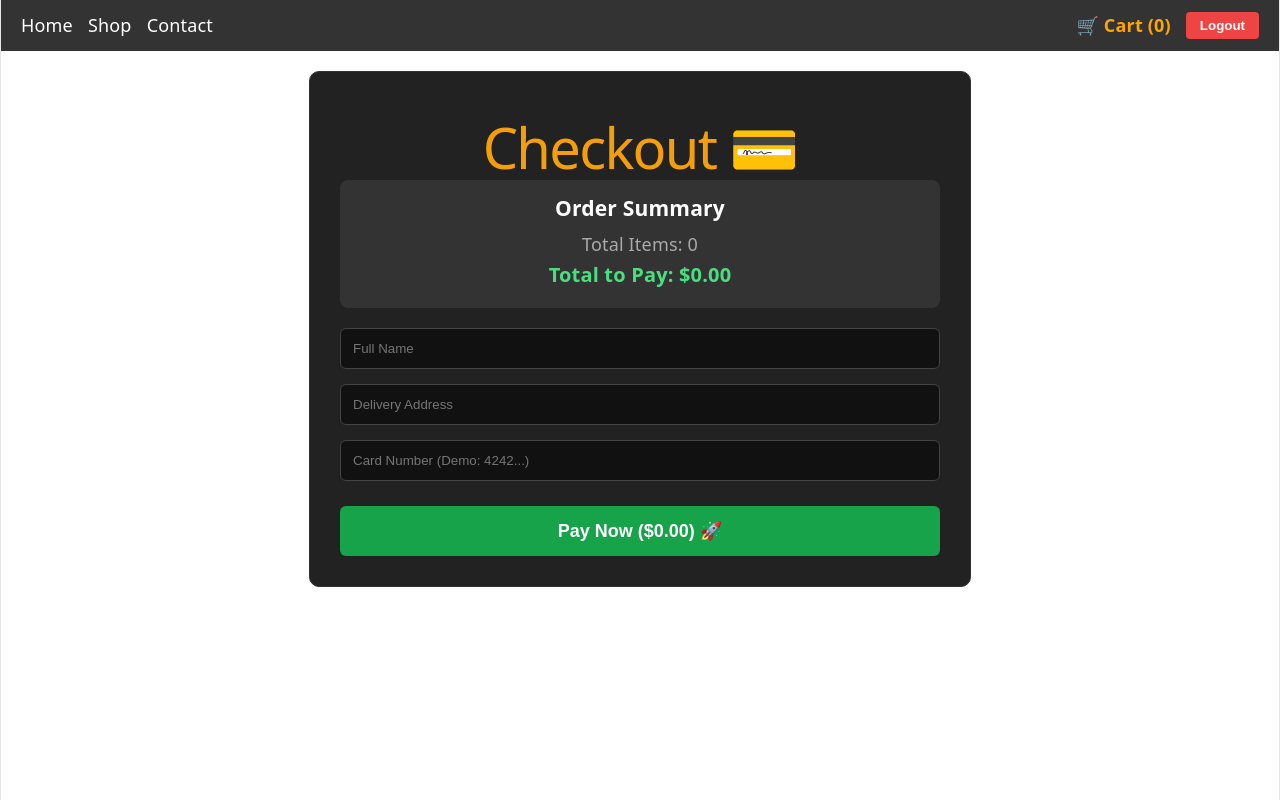
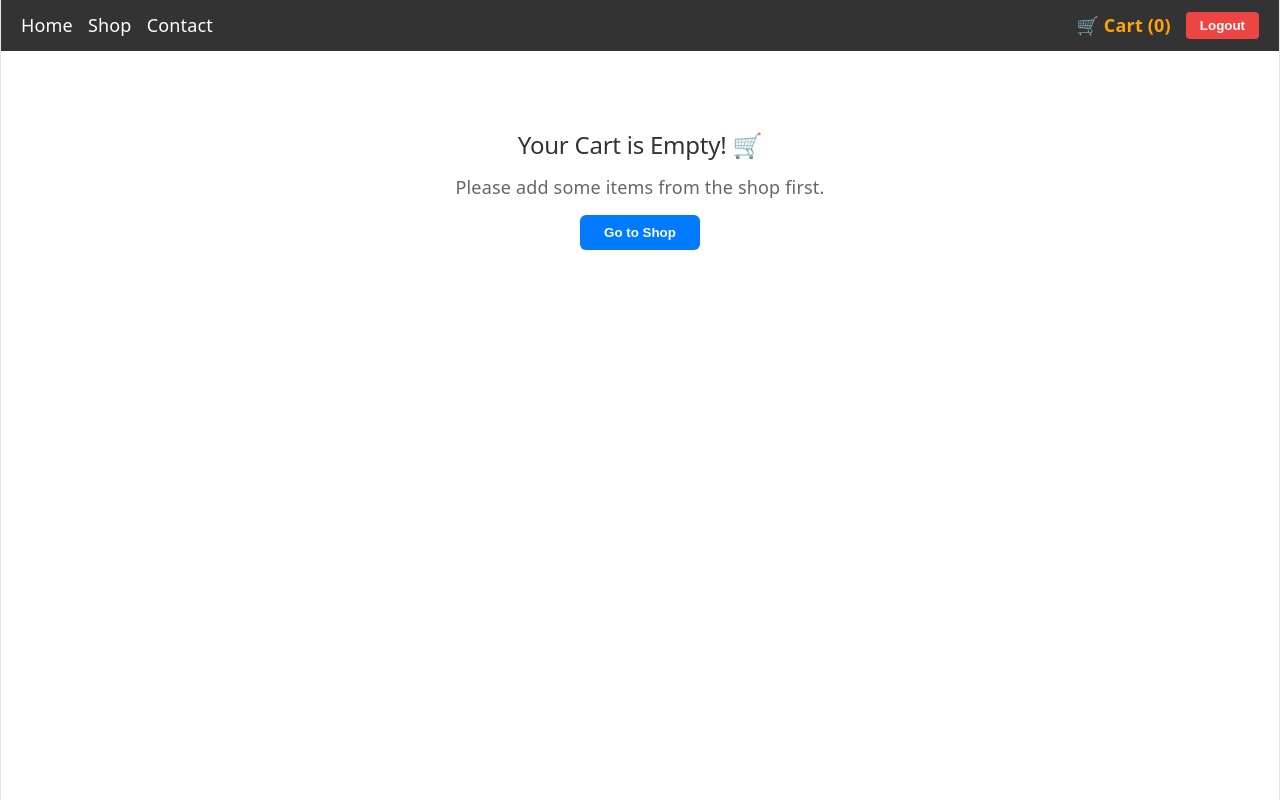
Before and after one commit to shashank113333/shopzone-spa, a React (Vite) app in the folder shopzone/: page /checkout in a window 1280 px wide. Both pictures are taken after a click on the button "Login as Guest 👤". Built offline with nearby package versions, Linux system fonts and the light colour scheme.

Commit message:
Fix continue shopping instant navigation

```diff
--- a/shopzone/src/pages/Checkout.jsx
+++ b/shopzone/src/pages/Checkout.jsx
@@ -1,103 +1,177 @@
-import { useState, useContext } from 'react';
+import React, { useState, useContext } from 'react';
+import { useNavigate } from 'react-router-dom';
 import { CartContext } from '../context/CartContext';
-import { useNavigate } from 'react-router-dom';
 
 function Checkout() {
   const { cart, clearCart } = useContext(CartContext);
-  const [isPaid, setIsPaid] = useState(false);
   const navigate = useNavigate();
 
-  const totalPrice = cart.reduce((total, item) => total + (item.price * item.quantity), 0);
+  const [formData, setFormData] = useState({
+    name: '',
+    address: '',
+    paymentMethod: 'cod'
+  });
+  const [isPaid, setIsPaid] = useState(false);
 
-  const handlePayNow = (e) => {
+  const totalAmount = cart.reduce((acc, item) => acc + item.price * (item.quantity || 1), 0);
+
+  const handlePay = (e) => {
     e.preventDefault();
-    clearCart();
+    if (!formData.name.trim() || !formData.address.trim()) {
+      alert('Please fill in your shipping details!');
+      return;
+    }
+    if (clearCart) clearCart();
     setIsPaid(true);
   };
-
-  const handleContinueShopping = () => {
-    navigate('/shop');
-  };
-
   if (isPaid) {
     return (
-      <div style={{ textAlign: 'center', padding: '50px 20px', maxWidth: '600px', margin: 'auto', background: '#222', borderRadius: '10px', marginTop: '40px', border: '1px solid #333' }}>
-        <h1 style={{ color: '#4ade80', fontSize: '36px', marginBottom: '15px' }}>🎉 Purchase Successful!</h1>
-        <p style={{ color: '#ccc', fontSize: '18px', lineHeight: '1.6' }}>
-          Thank you for your order! Your demo payment was processed successfully.
-        </p>
-        <p style={{ color: '#f59e0b', fontWeight: 'bold', marginTop: '10px' }}>
-          Order ID: #SZ-{Math.floor(100000 + Math.random() * 900000)}
+      <div style={{
+        maxWidth: '550px',
+        margin: '60px auto',
+        padding: '40px 30px',
+        textAlign: 'center',
+        background: '#ffffff',
+        borderRadius: '16px',
+        boxShadow: '0 10px 30px rgba(0,0,0,0.08)'
+      }}>
+        <div style={{ fontSize: '65px', marginBottom: '15px' }}>🎉</div>
+        <h2 style={{ color: '#27ae60', fontSize: '26px', marginBottom: '10px' }}>Order Placed Successfully!</h2>
+        <p style={{ color: '#555', fontSize: '16px', lineHeight: '1.6', marginBottom: '25px' }}>
+          Thank you, <strong>{formData.name}</strong>! Your order has been received and will be delivered soon.
         </p>
 
-        <div style={{ marginTop: '30px' }}>
         <button
-            onClick={handleContinueShopping}
+          type="button"
+          onClick={() => navigate('/shop')}
           style={{
-              background: '#f59e0b',
-              color: '#000',
-              padding: '12px 26px',
+            padding: '12px 30px',
+            backgroundColor: '#007bff',
+            color: '#ffffff',
             border: 'none',
-              borderRadius: '6px',
-              fontWeight: 'bold',
+            borderRadius: '8px',
             fontSize: '16px',
-              cursor: 'pointer'
+            fontWeight: '600',
+            cursor: 'pointer',
+            boxShadow: '0 4px 12px rgba(0,123,255,0.25)'
           }}
         >
           Continue Shopping 🛍️
         </button>
       </div>
+    );
+  }
+
+  // 2. Agar Cart Empty hai
+  if (cart.length === 0) {
+    return (
+      <div style={{ textAlign: 'center', padding: '60px 20px' }}>
+        <h2 style={{ fontSize: '24px', color: '#333' }}>Your Cart is Empty! 🛒</h2>
+        <p style={{ color: '#666', margin: '15px 0' }}>Please add some items from the shop first.</p>
+        <button
+          type="button"
+          onClick={() => navigate('/shop')}
+          style={{
+            padding: '10px 24px',
+            background: '#007bff',
+            color: 'white',
+            border: 'none',
+            borderRadius: '6px',
+            cursor: 'pointer',
+            fontWeight: '600'
+          }}
+        >
+          Go to Shop
+        </button>
       </div>
     );
   }
 
+  // 3. Checkout Form
   return (
-    <div style={{ maxWidth: '600px', margin: 'auto', padding: '30px', background: '#222', borderRadius: '10px', color: '#fff', border: '1px solid #333' }}>
-      <h1 style={{ textAlign: 'center', color: '#f59e0b', marginBottom: '20px' }}>Checkout 💳</h1>
+    <div style={{
+      maxWidth: '650px',
+      margin: '40px auto',
+      padding: '30px',
+      background: '#fff',
+      borderRadius: '12px',
+      boxShadow: '0 4px 20px rgba(0,0,0,0.06)'
+    }}>
+      <h2 style={{ borderBottom: '2px solid #eee', paddingBottom: '12px', marginBottom: '20px', color: '#222' }}>
+        Checkout 💳
+      </h2>
 
-      <div style={{ marginBottom: '20px', padding: '15px', background: '#333', borderRadius: '8px' }}>
-        <h3 style={{ margin: '0 0 10px 0' }}>Order Summary</h3>
-        <p style={{ margin: '5px 0', color: '#aaa' }}>Total Items: {cart.reduce((sum, item) => sum + item.quantity, 0)}</p>
-        <p style={{ margin: '5px 0', fontSize: '20px', fontWeight: 'bold', color: '#4ade80' }}>
-          Total to Pay: ${totalPrice.toFixed(2)}
+      {/* Order Summary */}
+      <div style={{ marginBottom: '25px', background: '#f8f9fa', padding: '16px', borderRadius: '8px', border: '1px solid #e9ecef' }}>
+        <h4 style={{ margin: '0 0 10px 0', color: '#444' }}>Order Summary</h4>
+        <p style={{ margin: '4px 0', color: '#555' }}>
+          Total Items: <strong>{cart.reduce((sum, item) => sum + (item.quantity || 1), 0)}</strong>
+        </p>
+        <p style={{ margin: '4px 0', fontSize: '18px', color: '#333' }}>
+          Total Amount: <strong style={{ color: '#e67e22' }}>${totalAmount.toFixed(2)}</strong>
         </p>
       </div>
 
-      <form onSubmit={handlePayNow} style={{ display: 'flex', flexDirection: 'column', gap: '15px' }}>
+      <form onSubmit={handlePay}>
+        <div style={{ marginBottom: '16px' }}>
+          <label style={{ display: 'block', marginBottom: '6px', fontWeight: '600', color: '#444' }}>
+            Full Name:
+          </label>
           <input
             type="text"
-          placeholder="Full Name"
             required
-          style={{ padding: '12px', borderRadius: '6px', border: '1px solid #444', background: '#111', color: '#fff' }}
+            value={formData.name}
+            onChange={(e) => setFormData({ ...formData, name: e.target.value })}
+            placeholder="e.g. Shashank Vishwakarma"
+            style={{ width: '100%', padding: '11px', borderRadius: '6px', border: '1px solid #ccc', boxSizing: 'border-box' }}
           />
-        <input
-          type="text"
-          placeholder="Delivery Address"
+        </div>
+
+        <div style={{ marginBottom: '16px' }}>
+          <label style={{ display: 'block', marginBottom: '6px', fontWeight: '600', color: '#444' }}>
+            Delivery Address:
+          </label>
+          <textarea
             required
-          style={{ padding: '12px', borderRadius: '6px', border: '1px solid #444', background: '#111', color: '#fff' }}
+            rows="3"
+            value={formData.address}
+            onChange={(e) => setFormData({ ...formData, address: e.target.value })}
+            placeholder="Enter your complete delivery address..."
+            style={{ width: '100%', padding: '11px', borderRadius: '6px', border: '1px solid #ccc', boxSizing: 'border-box' }}
           />
-        <input
-          type="text"
-          placeholder="Card Number (Demo: 4242...)"
-          required
-          style={{ padding: '12px', borderRadius: '6px', border: '1px solid #444', background: '#111', color: '#fff' }}
-        />
+        </div>
+
+        <div style={{ marginBottom: '24px' }}>
+          <label style={{ display: 'block', marginBottom: '6px', fontWeight: '600', color: '#444' }}>
+            Payment Method:
+          </label>
+          <select
+            value={formData.paymentMethod}
+            onChange={(e) => setFormData({ ...formData, paymentMethod: e.target.value })}
+            style={{ width: '100%', padding: '11px', borderRadius: '6px', border: '1px solid #ccc' }}
+          >
+            <option value="cod">Cash on Delivery (COD)</option>
+            <option value="card">Credit / Debit Card</option>
+            <option value="upi">UPI / Net Banking</option>
+          </select>
+        </div>
 
         <button
           type="submit"
           style={{
-            background: '#16a34a',
+            width: '100%',
+            padding: '14px',
+            backgroundColor: '#28a745',
             color: '#fff',
-            padding: '14px',
             border: 'none',
-            borderRadius: '6px',
-            fontSize: '18px',
+            borderRadius: '8px',
+            fontSize: '17px',
             fontWeight: 'bold',
             cursor: 'pointer',
-            marginTop: '10px'
+            boxShadow: '0 4px 12px rgba(40,167,69,0.3)'
           }}
         >
-          Pay Now (${totalPrice.toFixed(2)}) 🚀
+          Pay Now (${totalAmount.toFixed(2)}) 🚀
         </button>
       </form>
     </div>
```
Lines whose indentation alone changed are shown as unchanged.
